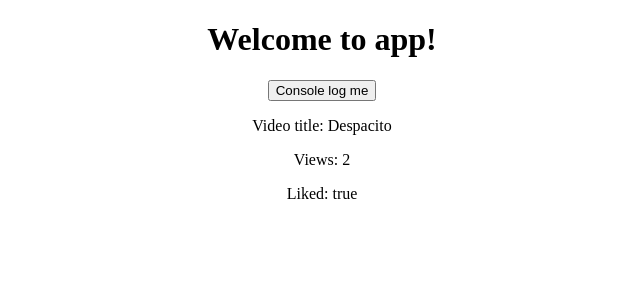
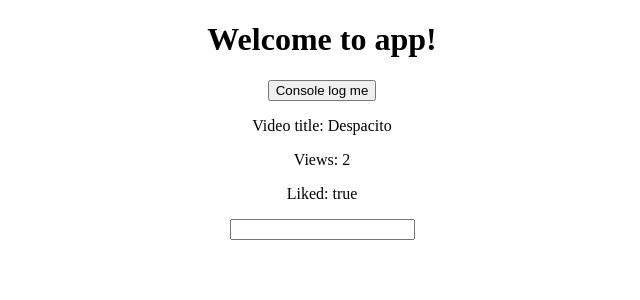
Before and after one commit to ESteinman/angular.js, an Angular app: page / in a window 1280 px wide. Shown: the top 300 px of the page, without its empty margins (318-958 px from the left). Built offline with nearby package versions, Linux system fonts and the light colour scheme.

Commit message:
add input-field

```diff
--- a/src/app/app.component.html
+++ b/src/app/app.component.html
@@ -9,3 +9,6 @@
   <p>Video title: {{video.title}}</p>
   <p>Views: {{video.views}}</p>
   <p>Liked: {{video.liked}}</p>
+
+  <p>{{video.name}}</p>
+  <input [(ngModel)] = "video.name"/>
```
